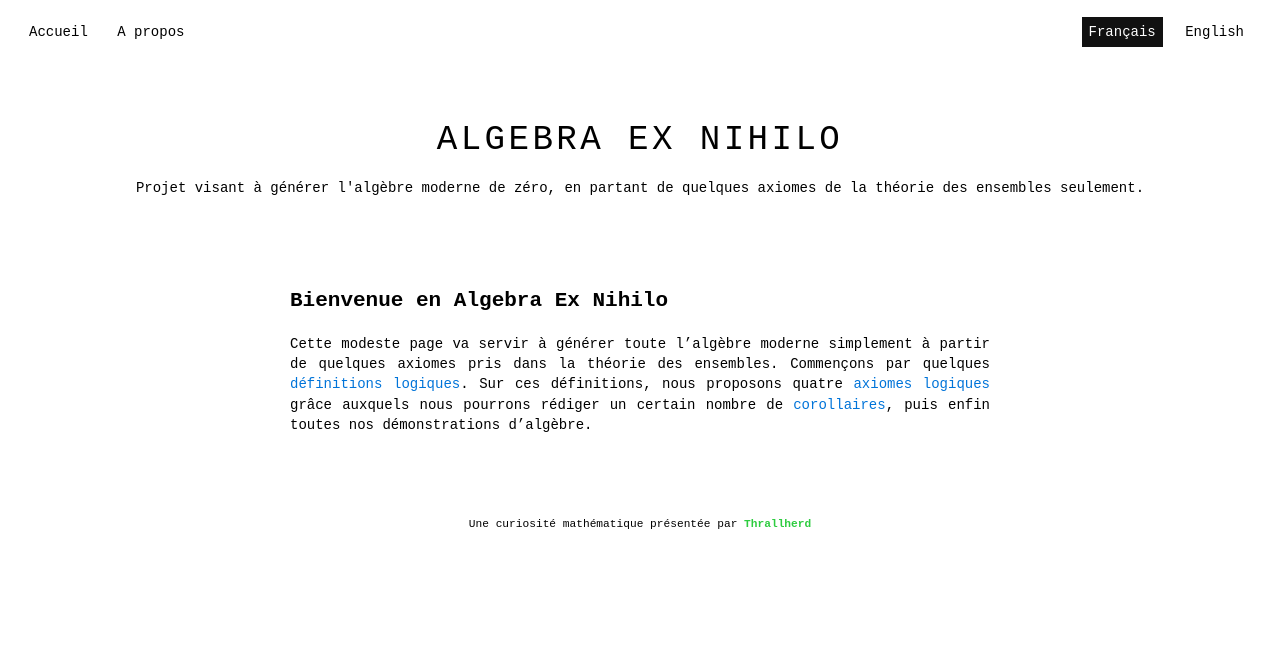
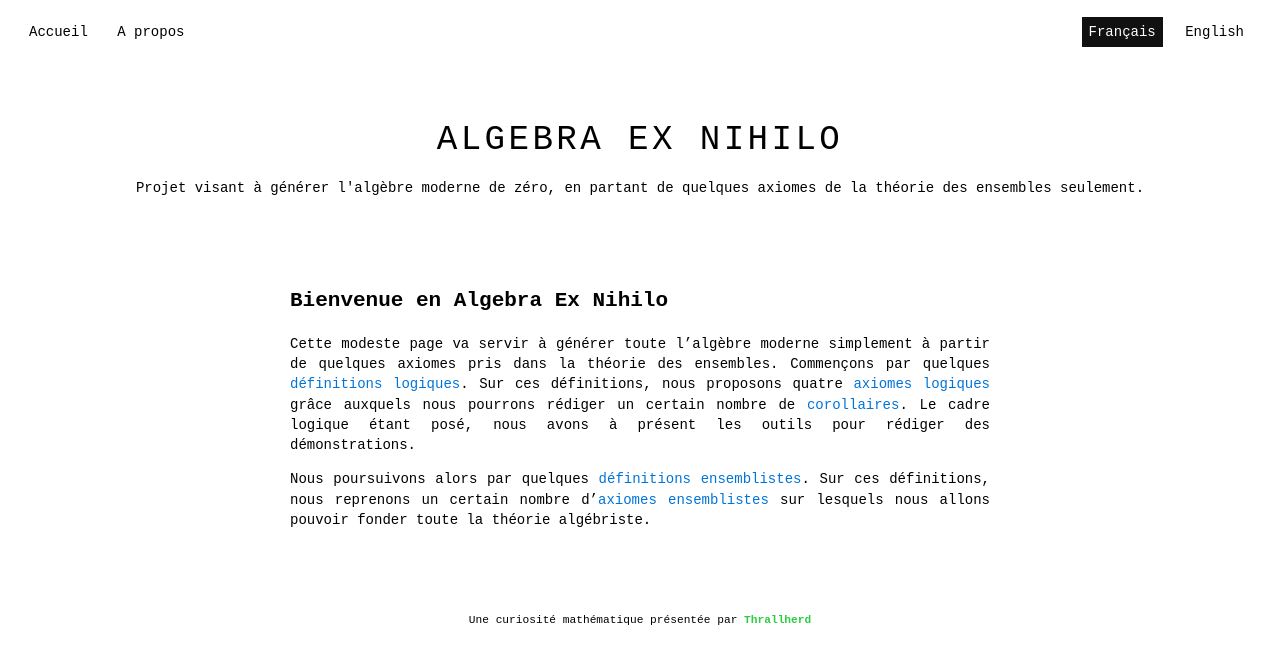
Before and after one commit to Thrallherd/AlgebraExNihilo, a Jekyll site: the page built from index.md, in a window 1280 px wide. Shown: the top 664 px of the page. Built offline with Jekyll 4.4.1, drawn with Linux system fonts in a browser that asks for light colours.

Commit message:
Update index.md

```diff
--- a/index.md
+++ b/index.md
@@ -7,4 +7,6 @@ nav-order: 1
 
 ## Bienvenue en Algebra Ex Nihilo
 
-Cette modeste page va servir à générer toute l'algèbre moderne simplement à partir de quelques axiomes pris dans la théorie des ensembles. Commençons par quelques [définitions logiques](logic_def.md). Sur ces définitions, nous proposons quatre [axiomes logiques](logic_axm.md) grâce auxquels nous pourrons rédiger un certain nombre de [corollaires](logic_cor.md), puis enfin toutes nos démonstrations d'algèbre.
+Cette modeste page va servir à générer toute l'algèbre moderne simplement à partir de quelques axiomes pris dans la théorie des ensembles. Commençons par quelques [définitions logiques](logic_def.md). Sur ces définitions, nous proposons quatre [axiomes logiques](logic_axm.md) grâce auxquels nous pourrons rédiger un certain nombre de [corollaires](logic_cor.md). Le cadre logique étant posé, nous avons à présent les outils pour rédiger des démonstrations.
+
+Nous poursuivons alors par quelques [définitions ensemblistes](set_def.md). Sur ces définitions, nous reprenons un certain nombre d'[axiomes ensemblistes](set_axm.md) sur lesquels nous allons pouvoir fonder toute la théorie algébriste.
```
